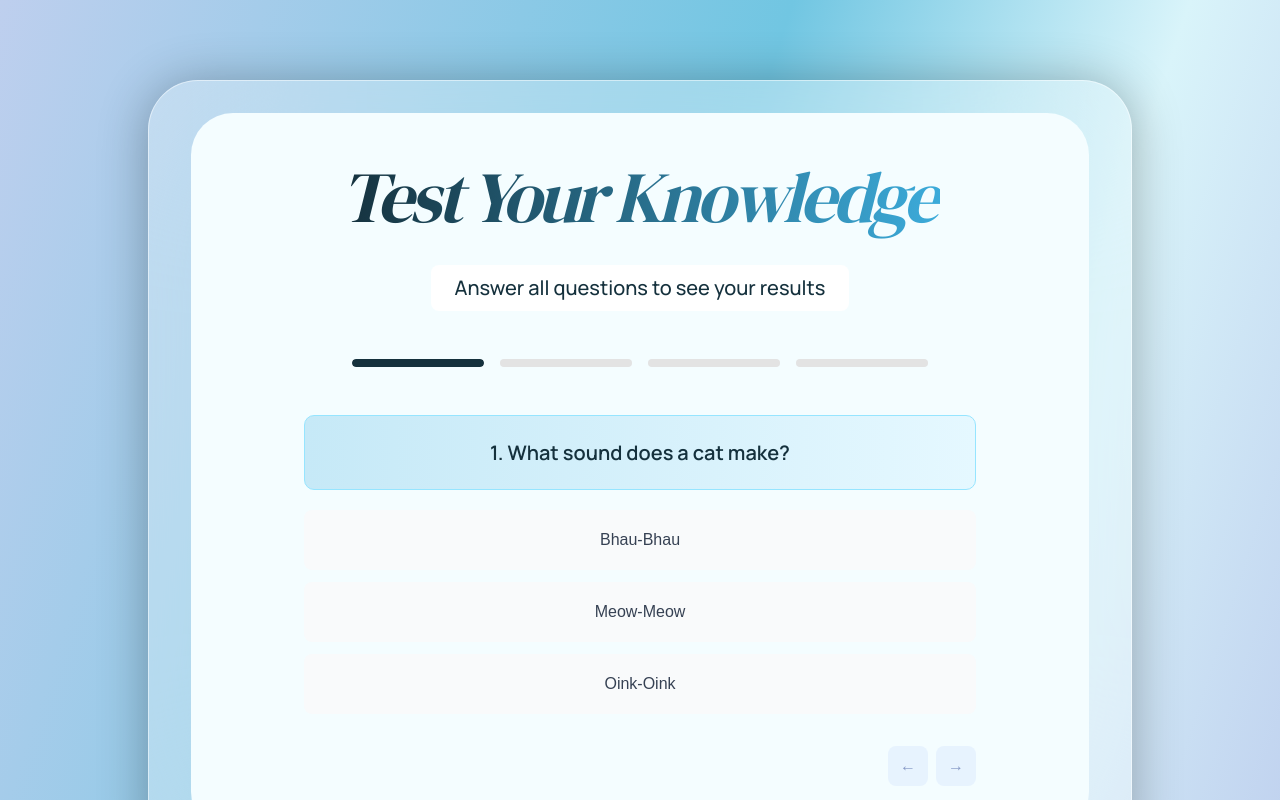
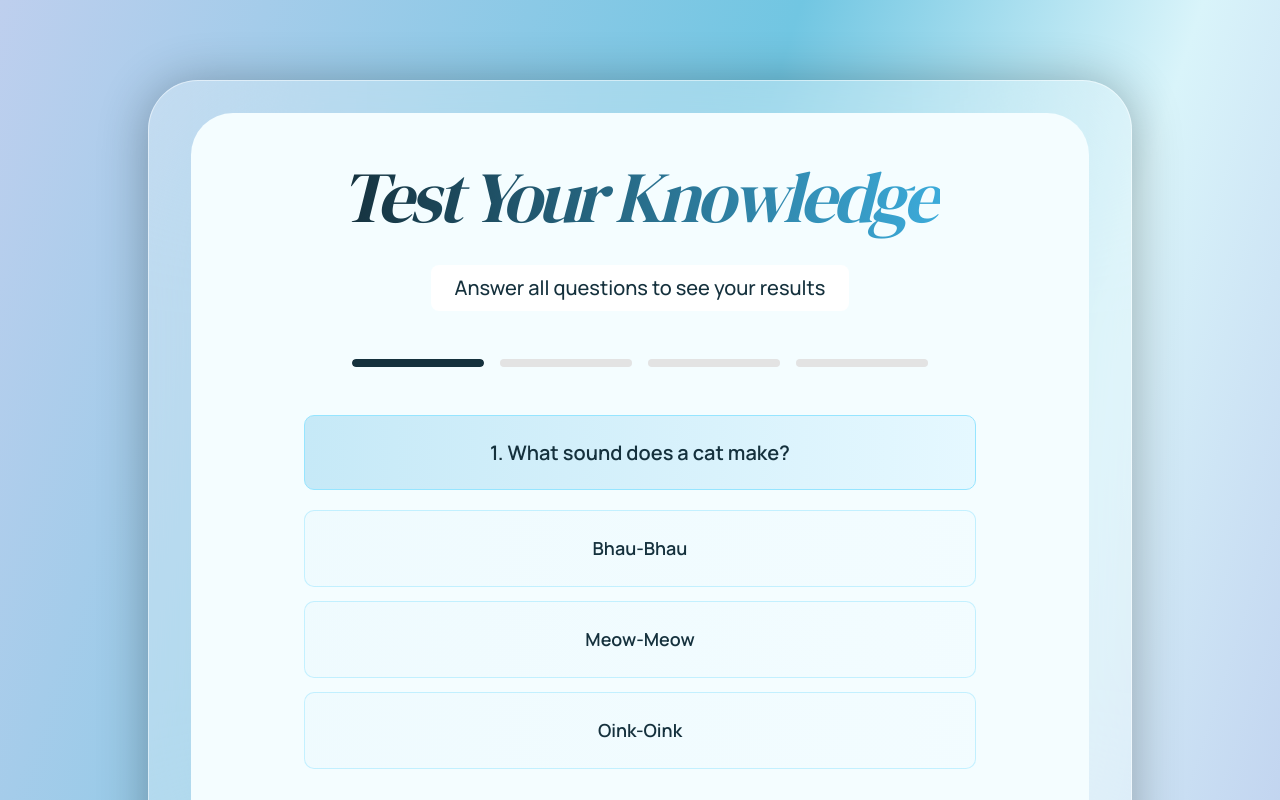
Before and after one commit to DevishMittal/frontend-assignment, a Next.js app: page / in a window 1280 px wide. Shown: the top 800 px of the page. Built offline with nearby package versions, Linux system fonts and the light colour scheme.

Commit message:
otpion list typography

```diff
--- a/components/quiz/QuizContainer.tsx
+++ b/components/quiz/QuizContainer.tsx
@@ -114,19 +114,28 @@ export default function QuizContainer() {
                     </h2>
                 </div>
 
-                <div className="flex flex-col gap-3">
-                    {currentQuestion.options.map((option) => (
+                <div className="flex flex-col gap-[14px] w-full max-w-2xl">
+                    {currentQuestion.options.map((option) => {
+                        const isSelected = answers[currentQuestion.id] === option;
+                        return (
                             <button
                                 key={option}
                                 onClick={() => handleOptionSelect(option)}
-                            className={`w-full p-4 rounded-lg border-2 text-center transition-all ${answers[currentQuestion.id] === option
-                                ? 'border-blue-400 bg-blue-50 text-blue-900 font-medium'
-                                : 'border-transparent bg-gray-50 hover:bg-gray-100 text-gray-700'
-                                }`}
+                                className="w-full p-6 text-center transition-all duration-300 relative group rounded-[10px] border"
+                                style={{
+                                    borderColor: isSelected ? "#96E5FF" : "rgba(150, 229, 255, 0.50)",
+                                    background: isSelected
+                                        ? "linear-gradient(90deg, #C6E9F7 0%, #E5F8FF 100%)"
+                                        : "linear-gradient(90deg, rgba(198, 233, 247, 0.10) 0.09%, rgba(229, 248, 255, 0.10) 99.91%)",
+                                    boxShadow: "none"
+                                }}
                             >
+                                <span className="text-[18px] font-manrope font-semibold text-[#15313D]">
                                     {option}
+                                </span>
                             </button>
-                    ))}
+                        );
+                    })}
                 </div>
             </motion.div>
 
```
Lines whose indentation alone changed are shown as unchanged.
